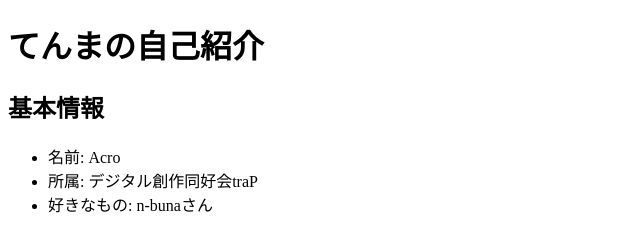
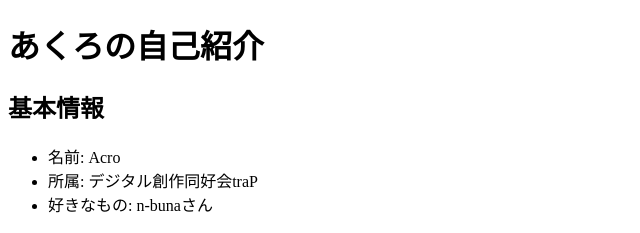
Before and after one commit to kararagire/kararagire.github.io, a plain HTML site: page index.html in a window 1280 px wide. Shown: the top 233 px of the page, 0-640 px from the left. Drawn offline with Linux system fonts and the light colour scheme.

Commit message:
あくろにしました

```diff
--- a/index.html
+++ b/index.html
@@ -6,7 +6,7 @@
   <title>あくろの自己紹介</title>
 </head>
 <body>
-  <h1>てんまの自己紹介</h1>
+  <h1>あくろの自己紹介</h1>
   <div>
     <h2>基本情報</h2>
     <ul>
```
